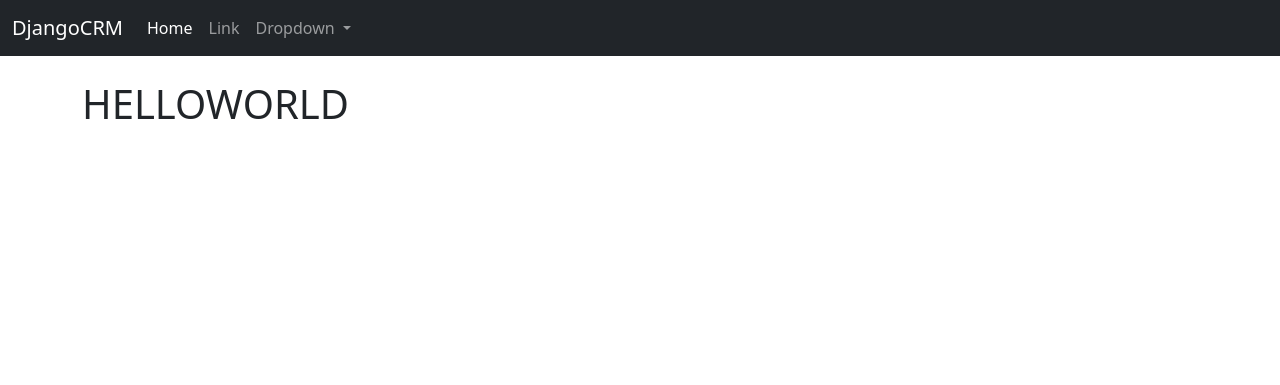
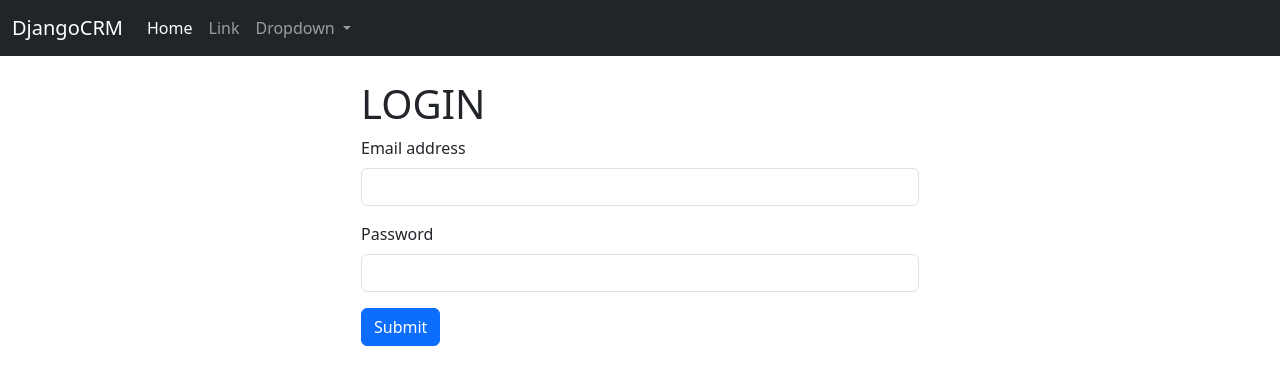
Before and after one commit to DeveshSoni973/DjanoCRM, a Django app: page / in a window 1280 px wide. Shown: the top 385 px of the page. Run offline with Django 5.2, Linux system fonts and the light colour scheme.

Commit message:
Adding the login and logouts

```diff
--- a/website/templates/home.html
+++ b/website/templates/home.html
@@ -2,6 +2,22 @@
 
 
 {% block content %}
-<h1>HELLOWORLD</h1>
+
+<div class="col-md-6 offset-md-3">
+
+    <h1>LOGIN</h1>
+
+<form method="POST" action="{% url 'home'%}"></form>
+    {% csrf_token %}
+    <div class="mb-3">
+      <label for="exampleInputEmail1" class="form-label">Email address</label>
+      <input type="email" class="form-control" id="exampleInputEmail1" aria-describedby="emailHelp">
+    </div>
+    <div class="mb-3">
+      <label for="exampleInputPassword1" class="form-label">Password</label>
+      <input type="password" class="form-control" id="exampleInputPassword1">
+    </div>
+    <button type="submit" class="btn btn-primary">Submit</button>
+</div>
 
 {% endblock %}
```
